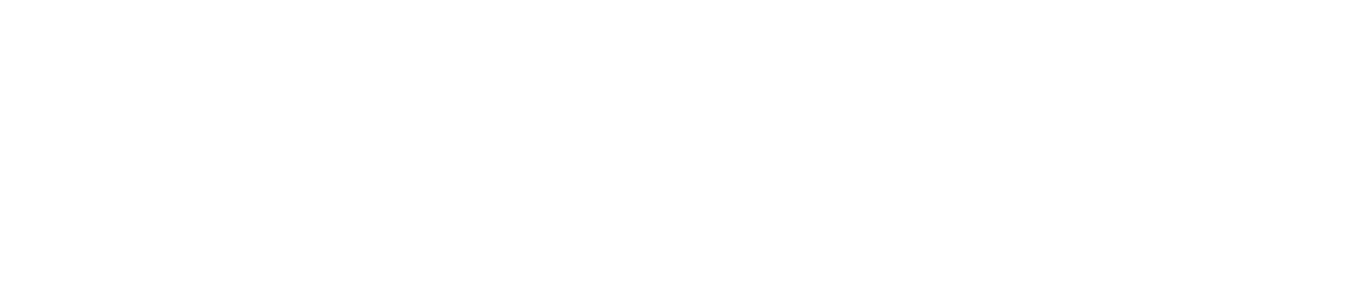
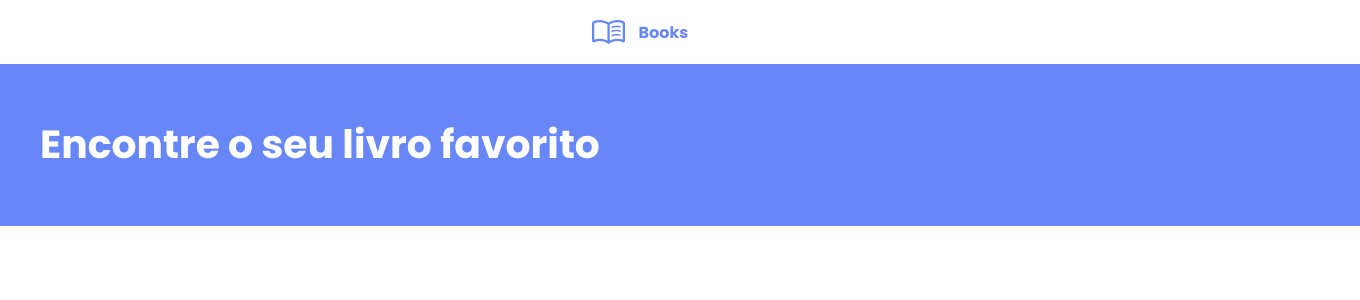
Before and after one commit to IgorSAraujo/Book_Finder, a React (Vite) app: page / in a window 1280 px wide. Shown: the top 300 px of the page, 1360 px wide, since content can reach past the window. Built offline with nearby package versions, Linux system fonts and the light colour scheme.

Commit message:
Header/BannerSection - Estilização Inicial

```diff
--- a/package.json
+++ b/package.json
@@ -10,8 +10,12 @@
     "preview": "vite preview"
   },
   "dependencies": {
+    "@react-md/icon": "^5.1.6",
+    "@react-md/theme": "^5.1.6",
+    "@react-md/typography": "^5.1.6",
     "react": "^18.2.0",
     "react-dom": "^18.2.0",
+    "react-icons": "^5.0.1",
     "sass": "^1.70.0"
   },
   "devDependencies": {
--- a/src/App.jsx
+++ b/src/App.jsx
@@ -1,5 +1,9 @@
 import "./styles/globalStyles.scss"
+import "./styles/typography.scss"
+import "./styles/buttons.scss"
+import "./styles/inputs.scss"
 import { MainPage } from "./pages/MainPage"
+
 function App() {
   return (
     <>
--- a/src/components/Header/index.jsx
+++ b/src/components/Header/index.jsx
@@ -1,5 +1,9 @@
 import styles from "./styles.module.scss"
-
+import logoBookBlue from "../../assets/LogoBlue.svg"
 export const Header = () => {
-  return <header></header>
+  return (
+    <header className={styles.container}>
+      <img src={logoBookBlue} alt="Livro Aberto" />
+    </header>
+  )
 }
--- a/src/components/Header/styles.module.scss
+++ b/src/components/Header/styles.module.scss
@@ -0,0 +1,6 @@
+.container {
+  display: flex;
+  align-items: center;
+  justify-content: center;
+  padding: 20px;
+}
--- a/src/components/Main/AsideSection/index.jsx
+++ b/src/components/Main/AsideSection/index.jsx
@@ -1,5 +1,5 @@
 import styles from "./styles.module.scss"
-
+import { MdSearch } from "react-icons/md"
 export const AsideSection = () => {
   return <aside></aside>
 }
--- /dev/null
+++ b/src/components/Main/BannerSection/index.jsx
@@ -0,0 +1,9 @@
+import styles from "./styles.module.scss"
+
+export const BannerSection = () => {
+  return (
+    <section className={styles.container}>
+      <h1 className="titleH1">Encontre o seu livro favorito</h1>
+    </section>
+  )
+}
--- /dev/null
+++ b/src/components/Main/BannerSection/styles.module.scss
@@ -0,0 +1,5 @@
+.container {
+  width: 100%;
+  background-color: var(--Color-Blue);
+  padding: 51px 40px;
+}
--- a/src/pages/MainPage/index.jsx
+++ b/src/pages/MainPage/index.jsx
@@ -2,10 +2,12 @@
 import { DefautTemplate } from "../../components/DefautTemplate"
 import { AsideSection } from "../../components/Main/AsideSection"
 import { BooksSection } from "../../components/Main/BooksSection"
+import { BannerSection } from "../../components/Main/BannerSection"
 
 export const MainPage = () => {
   return (
     <DefautTemplate>
+      <BannerSection />
       <div>
         <AsideSection />
         <BooksSection />
--- /dev/null
+++ b/src/styles/buttons.scss
@@ -0,0 +1,6 @@
+.btn {
+  background-color: var(--Color-Blue);
+  color: var(--Color-White);
+  padding: 13.5px 1.75rem;
+  cursor: pointer;
+}
--- a/src/styles/globalStyles.scss
+++ b/src/styles/globalStyles.scss
@@ -1 +1,16 @@
 @import "./reset.scss";
+@import "https://fonts.googleapis.com/css2?family=Inter:wght@100..900&family=Poppins:ital,wght@0,100;0,200;0,300;0,400;0,500;0,600;0,700;0,800;0,900;1,100;1,200;1,300;1,400;1,500;1,600;1,700;1,800;1,900&display=swap";
+
+
+:root {
+  --Color-Blue: #6787f9;
+  --Color-Black: #000000;
+  --Color-Black50: rgba(0, 0, 0, 0.5);
+  --Color-White: #ffffff;
+
+  --Font-Poppins: "Poppins", sans-serif;
+  --Font-Inter: "Inter", sans-serif;
+
+  --Font-Size-h1: clamp(2.25rem, 2.083rem + 0.463vw, 2.5rem);
+  --Font-Size-h2-p: clamp(0.75rem, 0.583rem + 0.463vw, 1rem);
+}
--- /dev/null
+++ b/src/styles/inputs.scss
@@ -0,0 +1,21 @@
+.inputSearch {
+  background-color: transparent;
+  padding: 16px 20px;
+  border: 1px solid var(--Color-Blue);
+  border-radius: 8px;
+  width: 200px;
+  &::placeholder {
+    color: var(--Color-Black50);
+  }
+}
+
+.inputPrice {
+  background-color: transparent;
+  padding: 11px 20px;
+  border: 1px solid var(--Color-Blue);
+  border-radius: 8px;
+  width: 150px;
+  &::placeholder {
+    color: var(--Color-Black50);
+  }
+}
--- a/src/styles/typography.scss
+++ b/src/styles/typography.scss
@@ -0,0 +1,28 @@
+.titleH1 {
+  font-family: var(--Font-Poppins);
+  font-weight: 700;
+  font-size: var(--Font-Size-h1);
+  line-height: 60px;
+  color: var(--Color-White);
+}
+
+.titleH2 {
+  font-family: var(--Font-Poppins);
+  font-weight: 700;
+  font-size: var(--Font-Size-h2-p);
+  line-height: 24px;
+}
+
+.textP {
+  font-family: var(--Font-Inter);
+  font-size: var(--Font-Size-h2-p);
+  line-height: 19px;
+  font-weight: 400;
+}
+
+.textP2 {
+  font-family: var(--Font-Inter);
+  font-size: var(--Font-Size-h2-p);
+  line-height: 19px;
+  font-weight: 700;
+}
```
Also changed, not shown: 1 other file (tests, documents, lock files or other folders).
